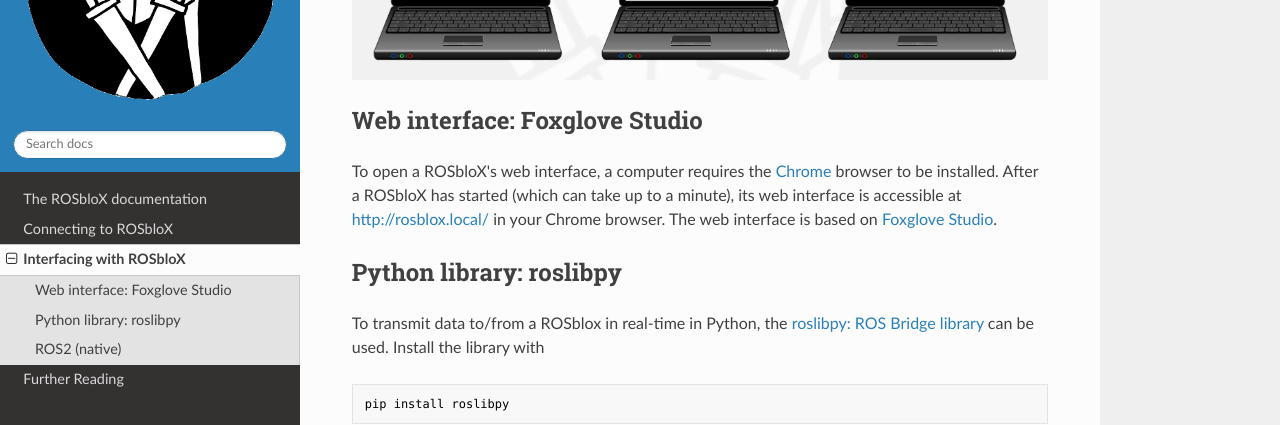
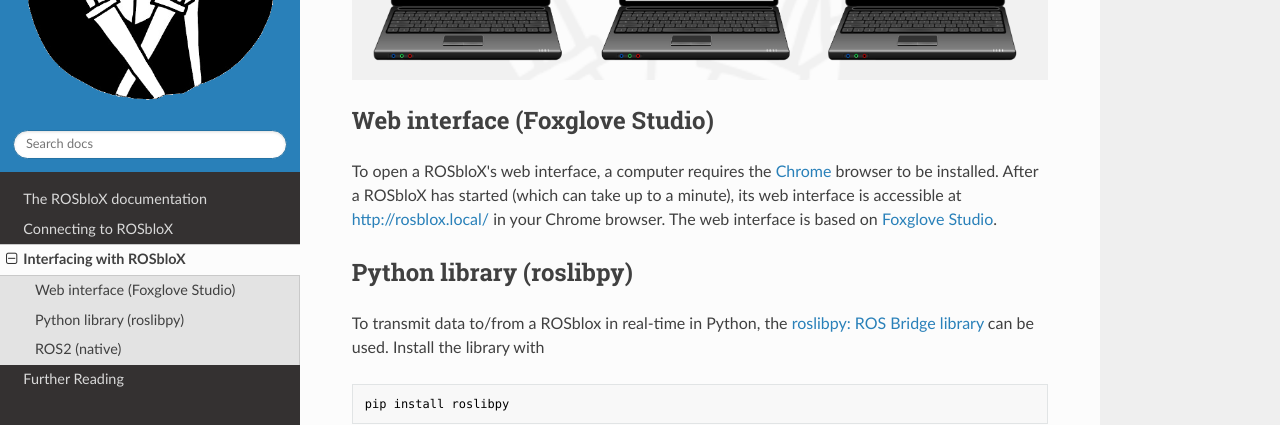
Before and after one commit to rosblox/rosblox.github.io, an MkDocs documentation site: the page built from docs/interface.md, in a window 1280 px wide and 900 px high, scrolled down 349 px. Shown: the part 156-581 px from the top of the window. Built offline with MkDocs 1.6.1, drawn with Linux system fonts in a browser that asks for light colours; nearby versions of some CDN libraries.

Commit message:
Nicer formatting.

````diff
--- a/docs/interface.md
+++ b/docs/interface.md
@@ -9,12 +9,12 @@
 ![Interfacing with ROSbloX](img/interfaces.png)
 
 
-## Web interface: Foxglove Studio
+## Web interface (Foxglove Studio)
 
 To open a ROSbloX's web interface, a computer requires the [Chrome](https://www.google.com/chrome/) browser to be installed. After a ROSbloX has started (which can take up to a minute), its web interface is accessible at <http://rosblox.local/> in your Chrome browser. The web interface is based on [Foxglove Studio](https://foxglove.dev/studio).
 
 
-## Python library: roslibpy
+## Python library (roslibpy)
 
 To transmit data to/from a ROSblox in real-time in Python, the [roslibpy: ROS Bridge library](https://roslibpy.readthedocs.io/) can be used. Install the library with
 ```
````
